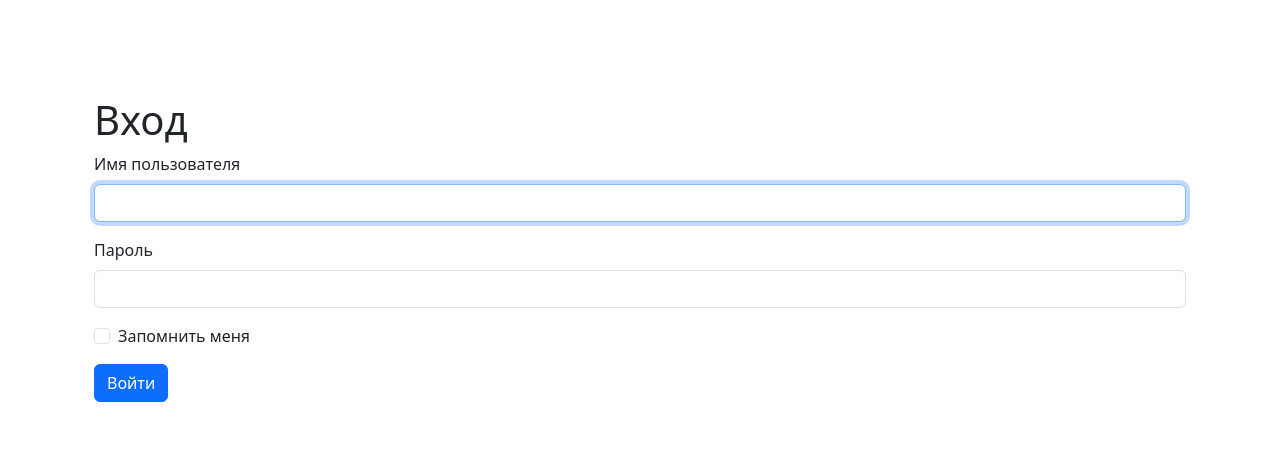
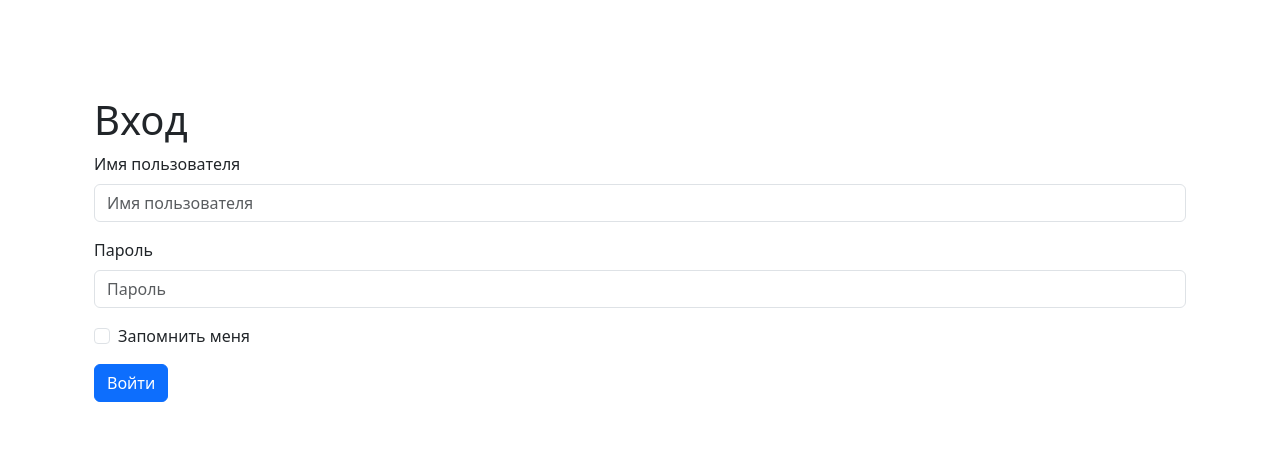
Before and after one commit to solmael/python-project-52, a Django app: page /login/ in a window 1280 px wide. Shown: the part 56-518 px from the top of the page. Run offline with Django 5.2, Linux system fonts and the light colour scheme; parts of the project's set-up code (start-up, migrations or seed data) failed here and were passed over; some libraries are stand-ins or nearby versions.

Commit message:
login.html edited

```diff
--- a/task_manager/templates/task_manager/users/login.html
+++ b/task_manager/templates/task_manager/users/login.html
@@ -25,12 +25,12 @@
 
         <div class="mb-3">
             <label for="id_username" class="form-label">Имя пользователя</label>
-            <input type="text" name="username" class="form-control" id="id_username" autofocus required>
+            <input type="text" name="username" class="form-control" placeholder="Имя пользователя" required id="id_username">
         </div>
 
         <div class="mb-3">
             <label for="id_password" class="form-label">Пароль</label>
-            <input type="password" name="password" class="form-control" id="id_password" required>
+            <input type="password" name="password" class="form-control" placeholder="Пароль" required id="id_password">
         </div>
 
         <div class="mb-3 form-check">
```
Also changed, not shown: 1 other file.
